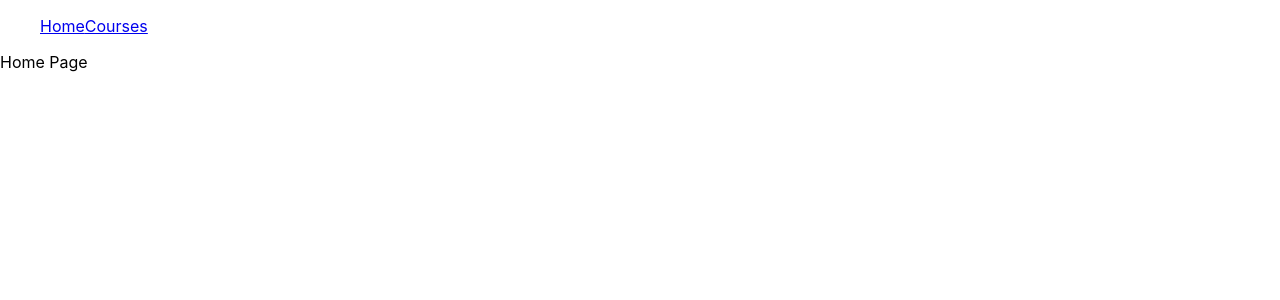
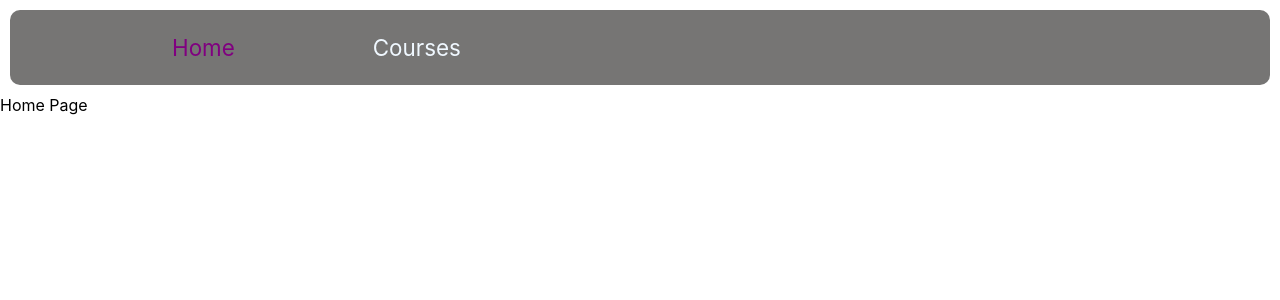
Before and after one commit to rstahl25/thesis, a React (Create React App) app: page / in a window 1280 px wide. Shown: the top 300 px of the page. Built offline with nearby package versions, Linux system fonts and the light colour scheme.

Commit message:
Added nav bar with highlighting

```diff
--- a/src/App.css
+++ b/src/App.css
@@ -1,38 +1,27 @@
-.App {
-  text-align: center;
+nav{
+  margin: 10px;
 }
 
-.App-logo {
-  height: 40vmin;
-  pointer-events: none;
+ul {
+  background-color: #767574;
+  height: max-content;
+  margin: 0;
+  padding: 1.5rem;
+  border-radius: 10px;
 }
 
-@media (prefers-reduced-motion: no-preference) {
-  .App-logo {
-    animation: App-logo-spin infinite 20s linear;
-  }
+a {
+  text-decoration: none;
+  padding-left: 10px;
+  color: aliceblue;
+  margin-left: 10vw;
+  font-size: 1.4rem;
 }
 
-.App-header {
-  background-color: #282c34;
-  min-height: 100vh;
-  display: flex;
-  flex-direction: column;
-  align-items: center;
-  justify-content: center;
-  font-size: calc(10px + 2vmin);
-  color: white;
+a:hover {
+  color: #3200CF;
 }
 
-.App-link {
-  color: #61dafb;
+a.active {
+  color: purple;
 }
-
-@keyframes App-logo-spin {
-  from {
-    transform: rotate(0deg);
-  }
-  to {
-    transform: rotate(360deg);
-  }
-}
--- a/src/App.js
+++ b/src/App.js
@@ -1,6 +1,6 @@
 import logo from './logo.svg';
 import './App.css';
-import { Link, Route, Routes } from 'react-router-dom';
+import { NavLink, Link, Route, Routes } from 'react-router-dom';
 
 import Home from './pages/Home';
 import Courses from './pages/Courses';
@@ -10,12 +10,12 @@ function App() {
     <div className="container">
       <nav>
         <ul>
-          <Link to="/" class="list">
+          <NavLink to="/" class="list">
             Home
-          </Link>
-          <Link to="/courses" class="list">
+          </NavLink>
+          <NavLink to="/courses" class="list">
             Courses
-          </Link>
+          </NavLink>
         </ul>
       </nav>
 
```
